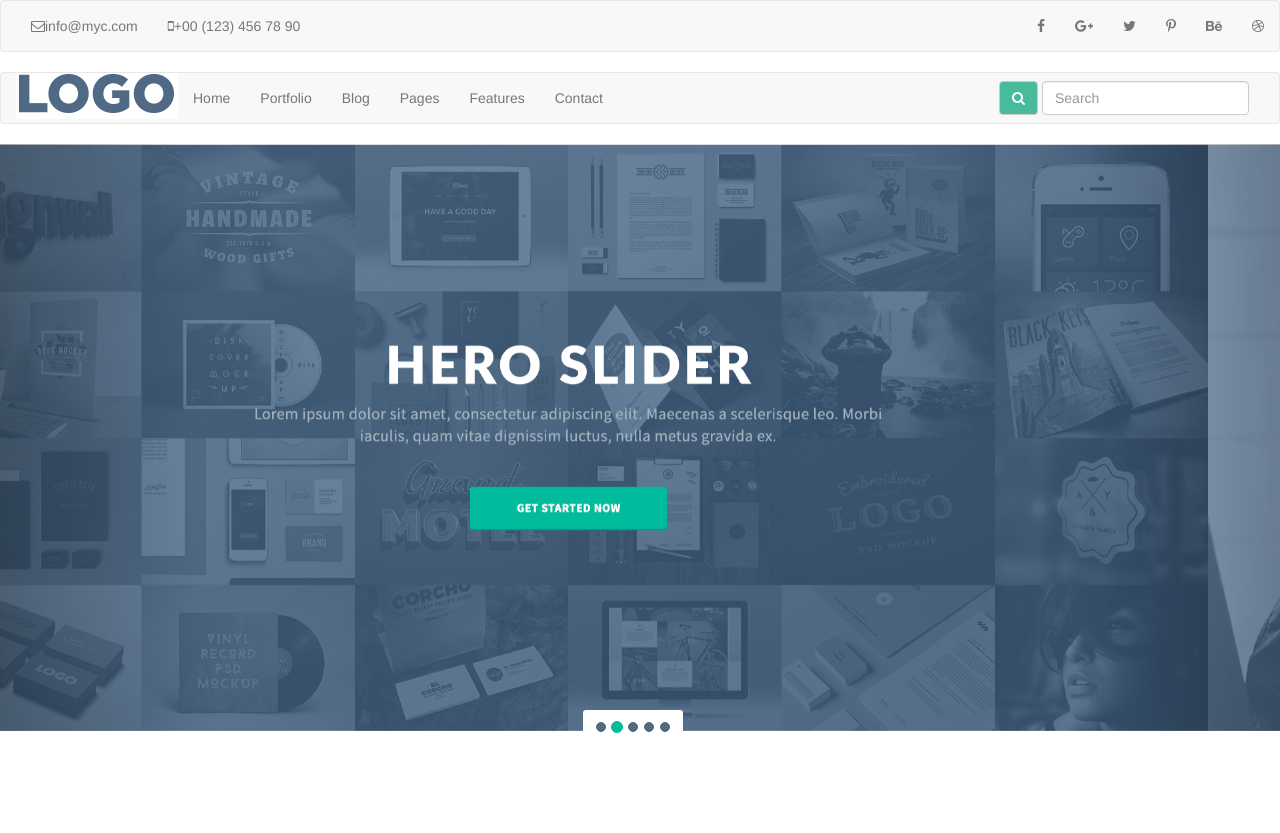
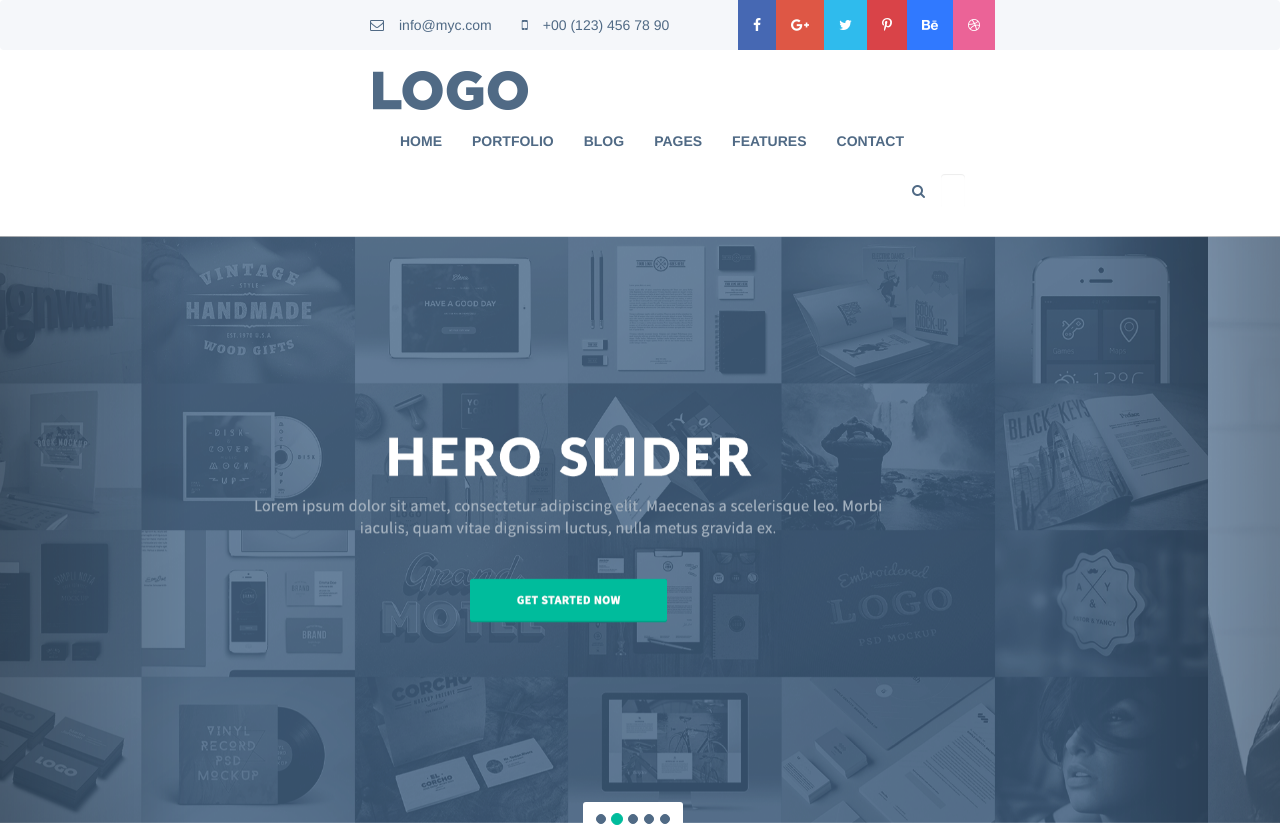
Before and after one commit to kenyaguzmanp/progress, a website: page public_html/index.html in a window 1280 px wide. Shown: the top 833 px of the page. Drawn offline with nearby package versions, Linux system fonts and the light colour scheme; a web font is replaced by a local one.

Commit message:
modify padding of all sections

```diff
--- a/public_html/index.html
+++ b/public_html/index.html
@@ -64,26 +64,26 @@
                     </div> /.container-fluid
                 </nav> -->
 
-        <nav class="navbar navbar-default">
-            <div class="container-fluid">
-                <ul class="nav navbar-nav navbar-left">
-                    <li><a href="#"><i class="fa fa-envelope-o" aria-hidden="true"></i>info@myc.com</a></li>
+        <nav class="navbar navbar-default" id="navbarBigUpper">
+            <div class="">
+                <ul class="nav navbar-nav navbar-left navbarInfo">
+                    <li><a href="#" id="mailInfonav"><i class="fa fa-envelope-o" aria-hidden="true"></i>info@myc.com</a></li>
                     <li><a href="#"><i class="fa fa-mobile" aria-hidden="true"></i>+00 (123) 456 78 90</a></li>
                 </ul>
-                <ul class="nav navbar-nav navbar-right">
-                    <li><a href="#"><i class="fa fa-facebook" aria-hidden="true"></i></a></li>
-                    <li><a href="#"><i class="fa fa-google-plus" aria-hidden="true"></i></a></li>
-                    <li><a href="#"><i class="fa fa-twitter" aria-hidden="true"></i></a></li>
-                    <li><a href="#"><i class="fa fa-pinterest-p" aria-hidden="true"></i></a></li>
-                    <li><a href="#"><i class="fa fa-behance" aria-hidden="true"></i></a></li>
-                    <li><a href="#"><i class="fa fa-dribbble" aria-hidden="true"></i></a></li>
+                <ul class="nav navbar-nav navbar-right socialNav">
+                    <li id="facebookContainer"><a href="#"><i class="fa fa-facebook" aria-hidden="true"></i></a></li>
+                    <li id="googlePlusContainer"><a href="#"><i class="fa fa-google-plus" aria-hidden="true"></i></a></li>
+                    <li id="twitterContainer"><a href="#"><i class="fa fa-twitter" aria-hidden="true"></i></a></li>
+                    <li id="pinterestContainer"><a href="#"><i class="fa fa-pinterest-p" aria-hidden="true"></i></a></li>
+                    <li id="behanceContainer"><a href="#"><i class="fa fa-behance" aria-hidden="true"></i></a></li>
+                    <li id="dribbleContainer"><a href="#"><i class="fa fa-dribbble" aria-hidden="true"></i></a></li>
 
                 </ul>
             </div>
         </nav>
 
-        <nav class="navbar navbar-default">
-            <div id="navcon2" class="container-fluid">
+        <nav class="navbar navbar-default" id="navbarBigDown">
+            <div id="navcon2" class="">
                 <div class="navig">
                     <!-- Brand and toggle get grouped for better mobile display -->
                     <div class="navbar-header">
@@ -118,9 +118,9 @@
                             <li role="presentation"><a href="#">Contact</a></li>
                         </ul>
                         <form class="navbar-form navbar-right">
-                            <button type="submit" class="btn btn-default"><i class="fa fa-search" aria-hidden="true"></i></button>
+                            <button type="submit" class="btn btn-default searchNav"><i class="fa fa-search" aria-hidden="true"></i></button>
                             <div class="form-group">
-                                <input type="text" class="form-control" placeholder="Search">
+                                <input type="text" class="form-control" id="searchInputNav">
                             </div>
 
                         </form>
--- a/public_html/style.css
+++ b/public_html/style.css
@@ -9,7 +9,7 @@ body{
 }
 
 .section{
-    padding: 100px 300px 100px 300px;
+    padding: 100px 300px 100px 370px;
 }
 .section-title{
     text-align: center;
@@ -31,7 +31,7 @@ body{
 
 .wh-re-sect{
     padding: 0px 20px 20px 20px;
-    width: 84%;
+    width: 80%;
     float: left;
     display: inline-block;
 }
@@ -197,5 +197,74 @@ body{
 
 .bottomFootsection{
 /*   display: inline-block;*/
-   padding: 10px 16px 20px 300px;
+   padding: 10px 16px 20px 400px;
 }
+
+.navbar-default .navbar-nav>li>a{
+    color: #506a85;
+}
+
+
+#navbarBigDown{
+    font-weight: bold;
+    text-transform: uppercase;
+    border: none;
+    padding: 20px 300px 20px 370px;
+    margin-bottom: 0px;
+    background-color: white;
+}
+
+#navbarBigUpper{
+  border: none;
+   padding: 0px 300px 0px 370px;
+   margin-bottom: 0px;
+   background-color: #f5f7fa;
+}
+
+.socialNav i{
+    color: white;
+}
+
+.navbarInfo i{
+    padding-right: 15px;
+}
+
+#mailInfonav {
+    padding-left: 0px;
+}
+
+
+#facebookContainer{
+    background-color: #4668b3;
+}
+
+#googlePlusContainer{
+    background-color: #de5745
+}
+
+#twitterContainer{
+    background-color: #2fbbed;
+}
+
+#pinterestContainer{
+    background-color: #d94348;
+}
+
+#behanceContainer{
+    background-color: #3079ff;
+}
+
+#dribbleContainer{
+    background-color: #eb6397;
+}
+
+.searchNav{
+   color: #506a85;
+   background-color: white;
+   border:none;
+}
+
+#searchInputNav{
+    width: 20px;
+    border: none;
+}
```
